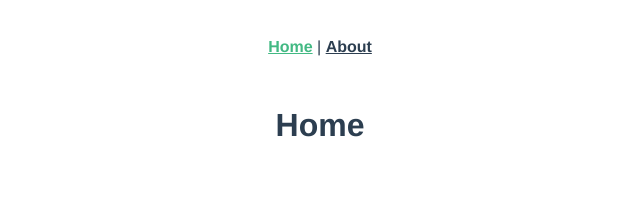
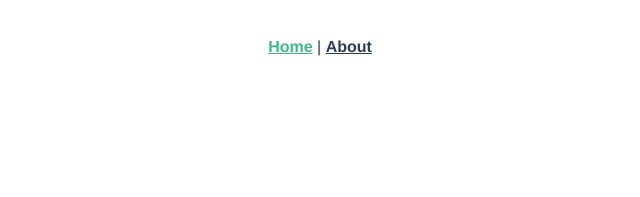
Before and after one commit to macsimtv/codeprez, a Vue app: page / in a window 1280 px wide. Shown: the top 197 px of the page, without its empty margins (320-960 px from the left). Built offline with nearby package versions, Linux system fonts and the light colour scheme.

Commit message:
[Rename] Home -> Upload

```diff
--- a/src/router/index.js
+++ b/src/router/index.js
@@ -1,11 +1,12 @@
 import { createRouter, createWebHistory } from 'vue-router'
-import HomeView from '../views/HomeView.vue'
+
+import UploadView from '../views/UploadView.vue'
 
 const routes = [
   {
     path: '/',
-    name: 'home',
-    component: HomeView
+    name: 'upload-file',
+    component: UploadView,
   },
   {
     path: '/about',
--- a/src/views/HomeView.vue
+++ b/src/views/UploadView.vue
@@ -1,16 +1,14 @@
 <template>
-  <div class="home">
-    <h1>
-      Home
-    </h1>
-  </div>
+  <main class="choose-file">
+
+  </main>
 </template>
 
 <script>
 import envPath from '@/scripts/main.js';
 
 export default {
-  name: 'HomeView',
+  name: 'UploadView',
   mounted() {
     console.log(envPath);
   }
```
